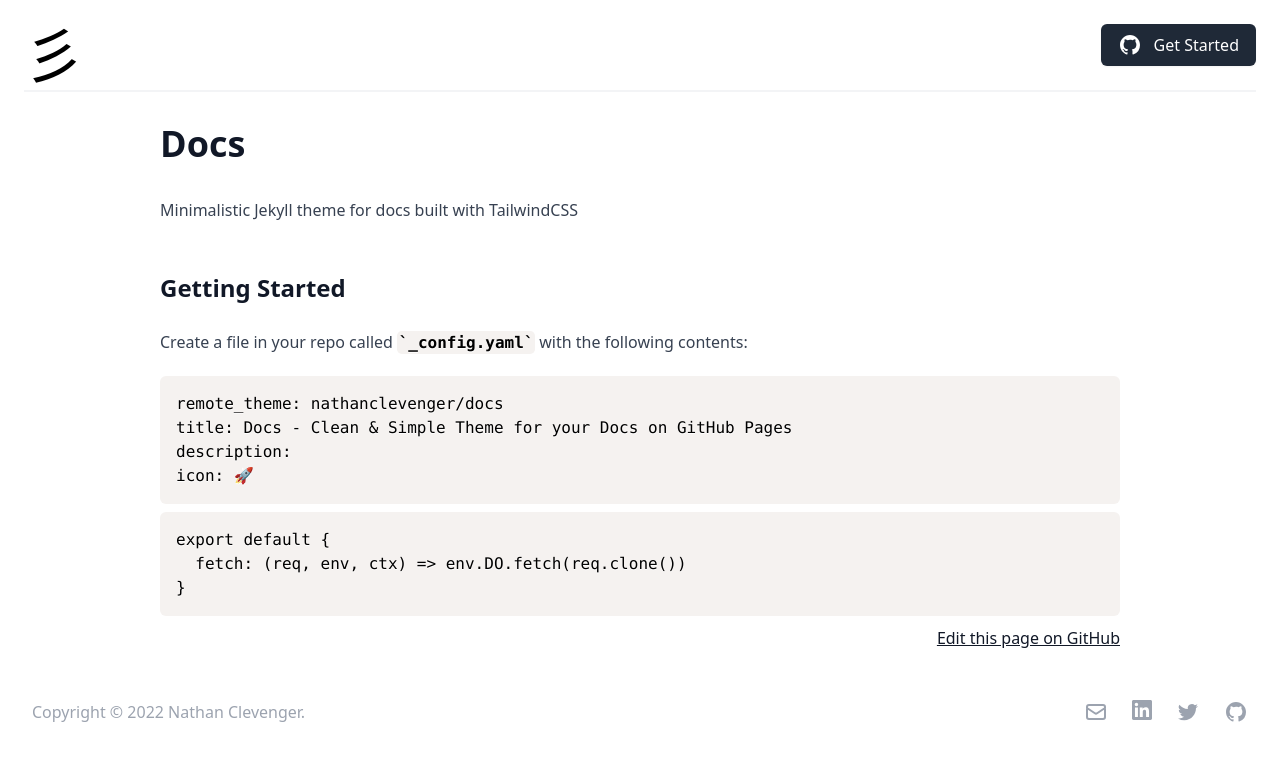
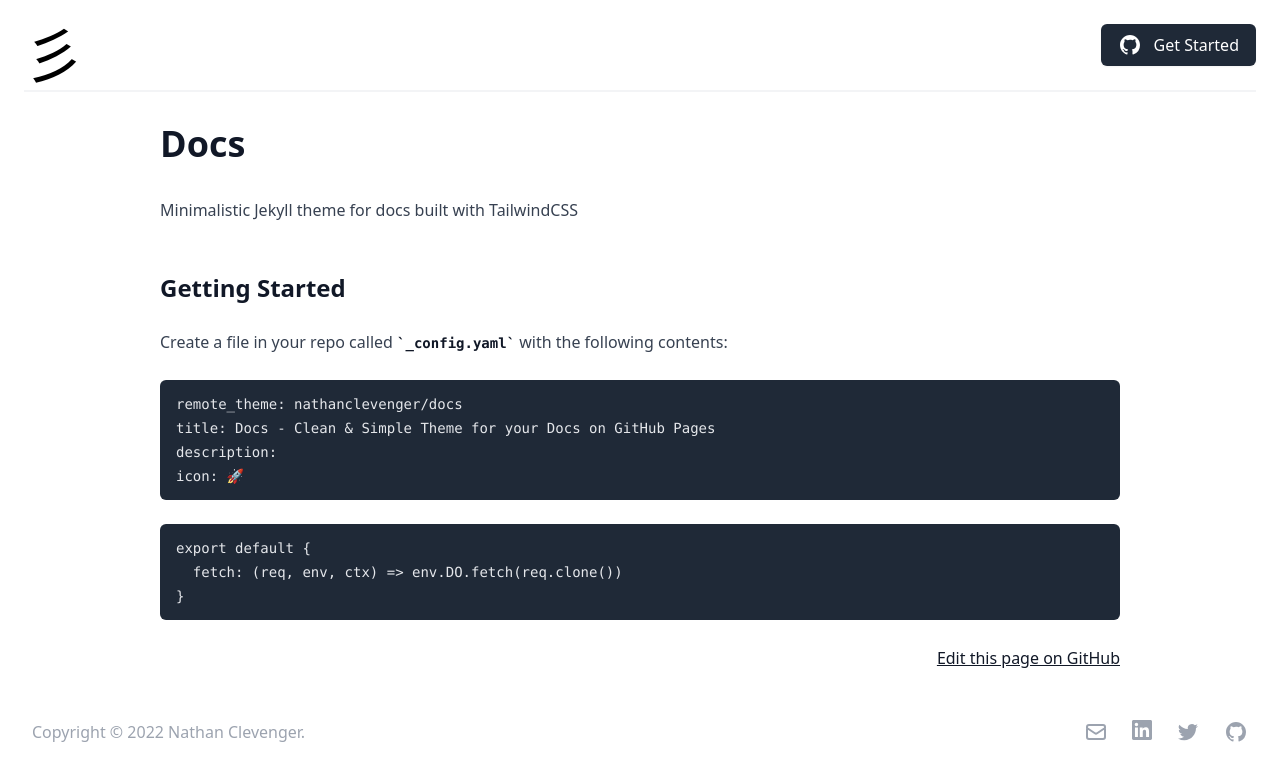
Before and after one commit to nathanclevenger/docs, a Jekyll site: the page built from README.md, in a window 1280 px wide. Shown: the top 781 px of the page. Built offline with Jekyll 4.4.1, drawn with Linux system fonts in a browser that asks for light colours; nearby versions of some CDN libraries; our own code applies the rules of GitHub Pages for plain Markdown files.

Commit message:
Update default.html

```diff
--- a/_layouts/default.html
+++ b/_layouts/default.html
@@ -15,7 +15,7 @@
       }
     }
   </script>
-  <link href="https://unpkg.com/prismjs@v1.x/themes/prism.css" rel="stylesheet" />
+<!--   <link href="https://unpkg.com/prismjs@v1.x/themes/prism.css" rel="stylesheet" /> -->
 </head>
 <body class="h-full">
   <!-- This example requires Tailwind CSS v2.0+ -->
@@ -109,7 +109,7 @@
     </div>
   </div>
 </footer>
-<script src="https://unpkg.com/prismjs@v1.x/components/prism-core.min.js"></script>
-<script src="https://unpkg.com/prismjs@v1.x/plugins/autoloader/prism-autoloader.min.js"></script>
+<!-- <script src="https://unpkg.com/prismjs@v1.x/components/prism-core.min.js"></script>
+<script src="https://unpkg.com/prismjs@v1.x/plugins/autoloader/prism-autoloader.min.js"></script> -->
 </body>
 </html>
```
